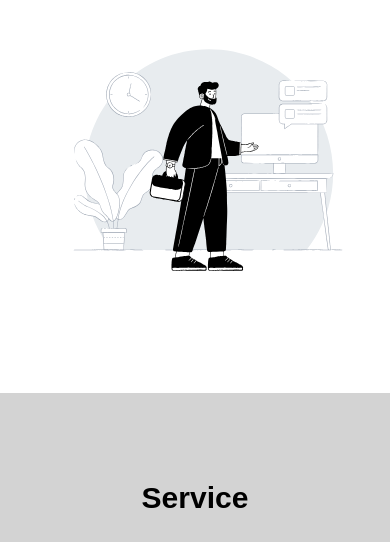
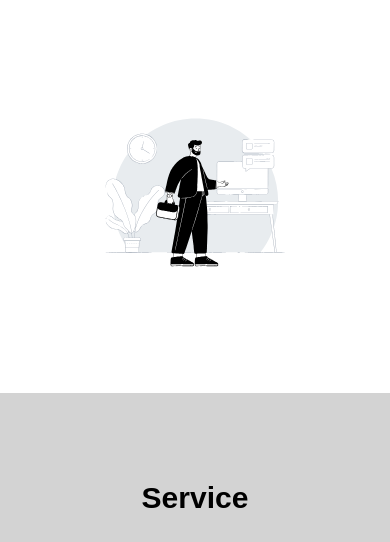
Before and after one commit to ZAKYVANGOBEL15/Portofolio, a plain HTML site: page index.html in a window 390 px wide. Shown: the part 272-814 px from the top of the page. Drawn offline with Linux system fonts and the light colour scheme.

Commit message:
Add files via upload

```diff
--- a/style.css
+++ b/style.css
@@ -129,6 +129,11 @@ article {
 	display: flex;
 	height: fit-content;
 }
+.hero {
+	display: flex;
+	justify-content: center;
+	align-items: center;
+}
 h4 {
 	font-size: 30px;
 }
@@ -192,6 +197,11 @@ i3 {
 		display: flex;
 		justify-content: space-around;
 }
+.hero_image {
+
+	height: 200px;
+
+}
 	#service {
 		width: 100%;
 		justify-content: center;
```
